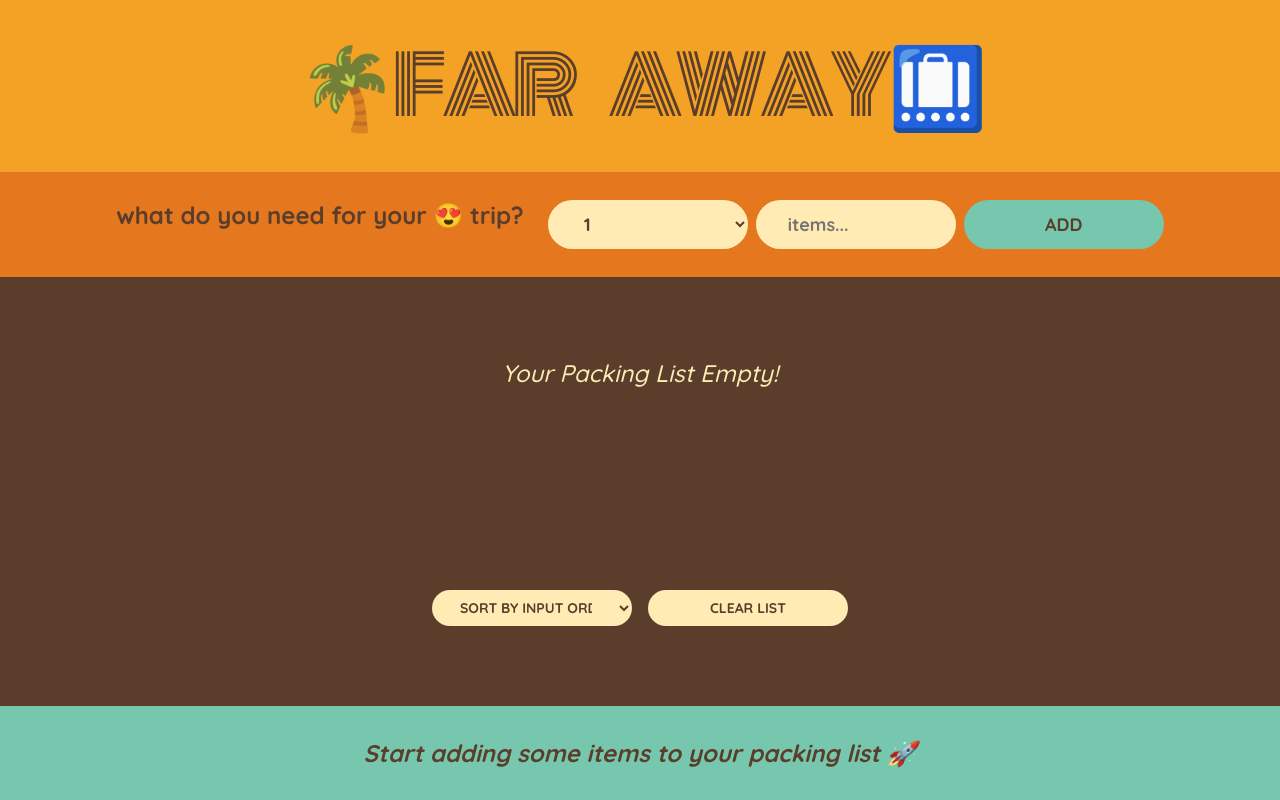
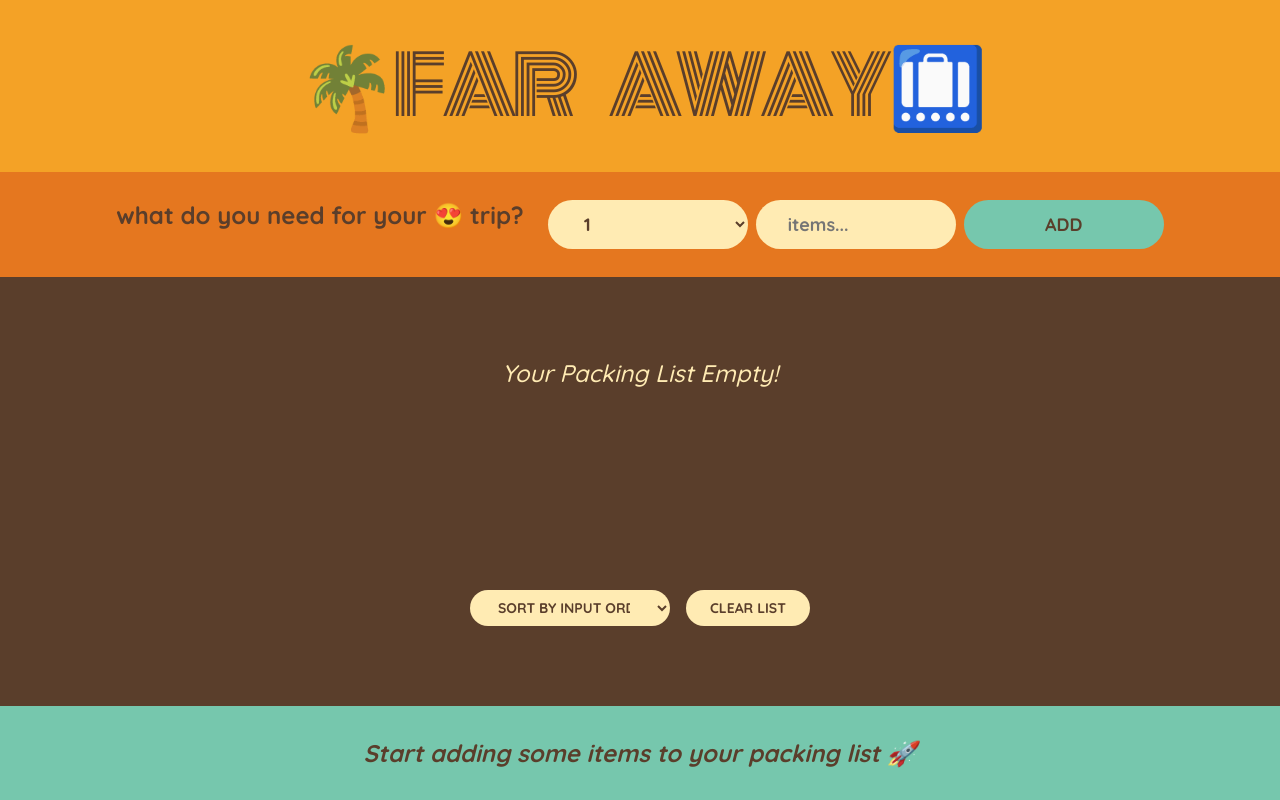
Before and after one commit to emangomaa/travel-list, a React (Create React App) app: page / in a window 1280 px wide. Built offline with nearby package versions, Linux system fonts and the light colour scheme.

Commit message:
add style

```diff
--- a/src/index.css
+++ b/src/index.css
@@ -48,7 +48,7 @@ h3 {
   margin-right: 1.6rem;
   font-size: 2.4rem;
 }
-
+.add-form
 button,
 select,
 input {
@@ -89,14 +89,21 @@ input {
   font-size: 1.4rem;
   font-weight: 700;
   margin: 0 0.8rem;
+    background-color: #ffebb3;
+  color: #5a3e2b;
+  font-family: inherit;
+  border: none;
+  border-radius: 10rem;
 }
 
 .list ul {
   list-style: none;
   width: 80%;
   height: 200px;
-  display: grid;
-  grid-template-columns: repeat(auto-fit, minmax(300px, 1fr));
+  /* display: grid;
+  grid-template-columns: repeat(auto-fit, minmax(300px, 1fr)); */
+  display: flex;
+  flex-wrap: wrap;
   gap: 1.2rem;
   justify-content: center;
   align-content: start;
@@ -106,6 +113,7 @@ input {
   display: flex;
   align-items: center;
   gap: 1.2rem;
+    width: fit-content;
 }
 
 input[type="checkbox"] {
```
